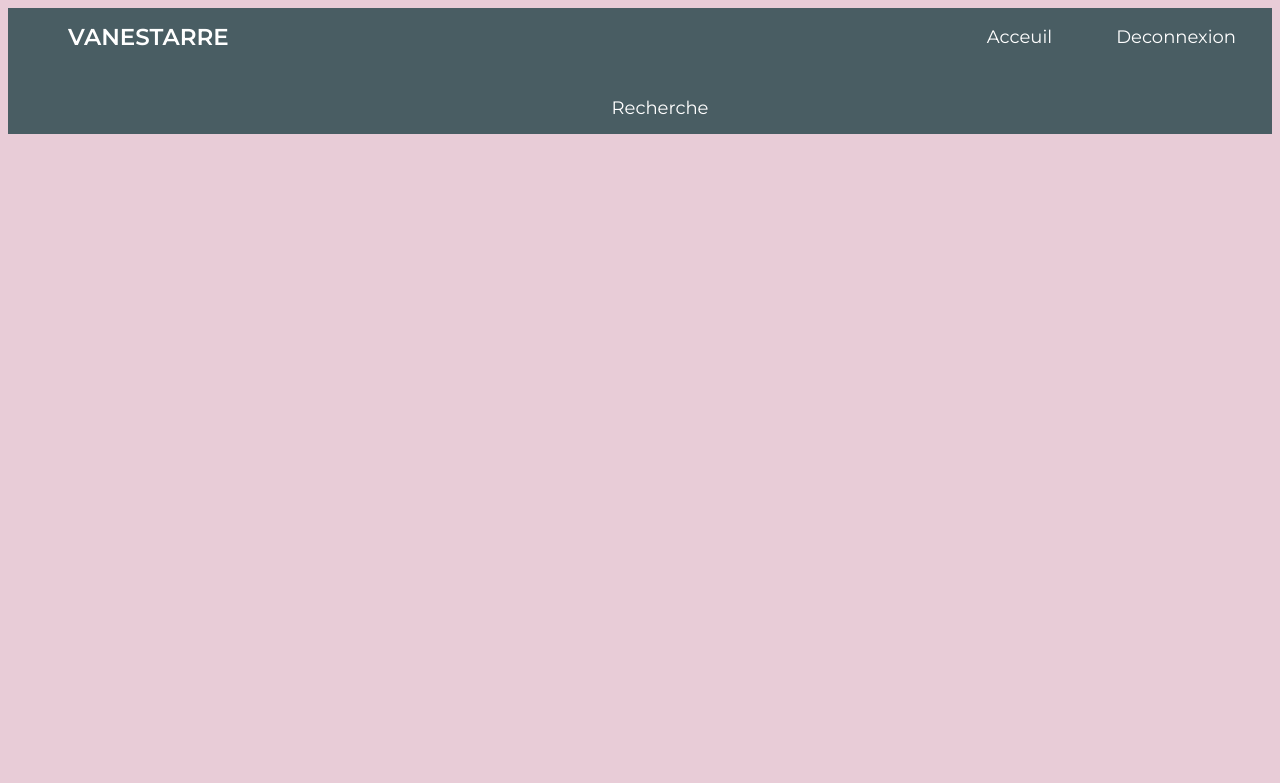
After one commit to houlaidahamada/Projet-Web, a PHP site: page /pages/user.php in a window 1280 px wide. The commit adds this page. Shown: the top 783 px of the page. Run offline with PHP 8.4, Linux system fonts and the light colour scheme; the visitor is signed in with stand-in values (Sample User, id 1).

Commit message:
Ajout de la page user et aménagement test du menu

```diff
--- /dev/null
+++ b/pages/user.php
@@ -0,0 +1,48 @@
+<?php
+session_start();
+
+if(!isset($_SESSION['suid']))
+{
+    header('Location: pages/login.php');
+}
+
+?>
+
+<head>
+    <meta charset="UTF-8">
+    <meta name="viewport" content="width=device-width, user-scalable=no, initial-scale=1.0, maximum-scale=1.0, minimum-scale=1.0">
+    <title>VANESTARRE</title>
+
+    <!-- ---- CSS ---- -->
+    <link rel="stylesheet" href="../style/style.css">
+    <link rel="stylesheet" href="https://cdnjs.cloudflare.com/ajax/libs/font-awesome/5.15.3/css/all.min.css"/>
+
+    <!-- ---- Script ---- -->
+    <script src="../js/jquery-3.6.0.min.js"></script>
+    <script src="../js/index.js"></script>
+    <script src="../js/navbar.js"></script>
+
+    <!-- ---- Fonts ---- -->
+    <link rel="preconnect" href="https://fonts.googleapis.com">
+    <link rel="preconnect" href="https://fonts.gstatic.com" crossorigin>
+    <link href="https://fonts.googleapis.com/css2?family=Poppins:wght@200&display=swap" rel="stylesheet">
+
+</head>
+<header id="navHeader">
+    <nav id="navigationMenu">
+        <ul>
+            <li class="logo">Vanestarre</li>
+            <li class="items"><a href="../index.php">Acceuil</a></li>
+            <li class="items"><a href="../pages/user.php"></a></li>
+            <li class="items"><a href="../config/deconnexion.php" >Deconnexion</a></li>
+            <li class="btn"><a href="#"><i class="fas fa-bars"></i></a></li>
+        </ul>
+        <ul>
+            <li class="items"><a href="#">Recherche</a></li>
+        </ul>
+    </nav id="navigationMenu">
+</header>
+
+<body>
+
+</body>
```
Also changed, not shown: index.php (+6 -2 lines), ressources/Logo.png (added), ressources/favicon_io/android-chrome-192x192.png (added), ressources/favicon_io/android-chrome-512x512.png (added), ressources/favicon_io/apple-touch-icon.png (added), ressources/favicon_io/favicon-16x16.png (added), ressources/favicon_io/favicon-32x32.png (added), ressources/favicon_io/favicon.ico (added), ressources/favicon_io/site.webmanifest (added), 1 other file.
